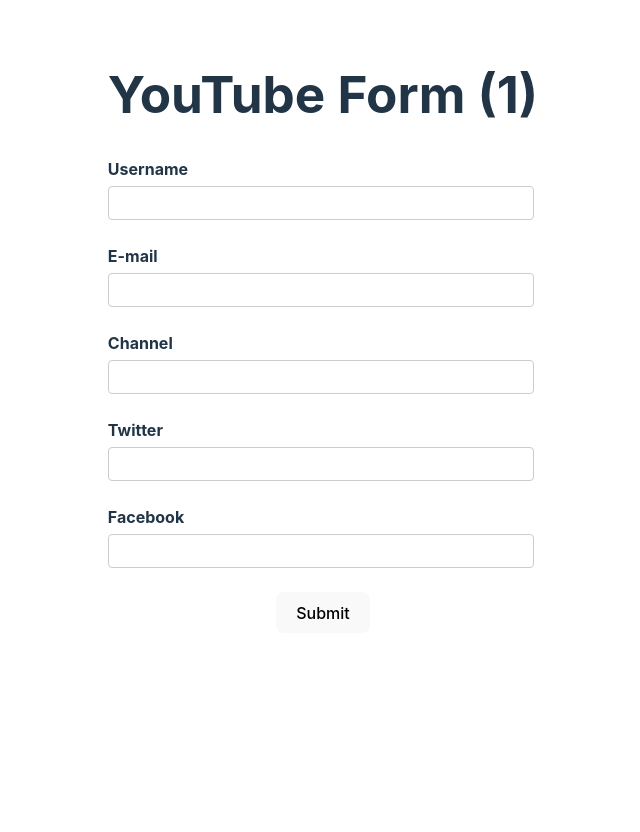
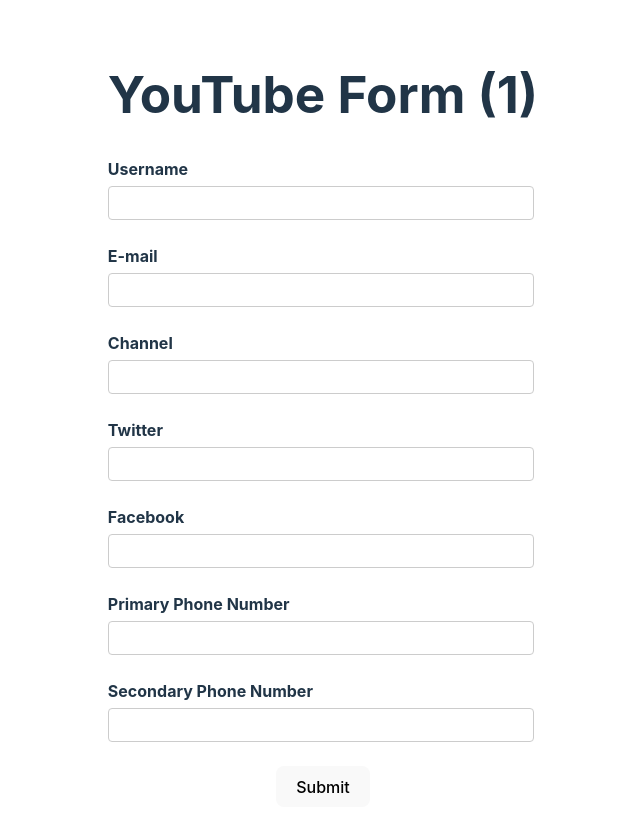
Before and after one commit to mahmud035/React-Hook-Form-Tutorials, a React (Vite) app: page / in a window 1280 px wide. Shown: the top 832 px of the page, without its empty margins (317-957 px from the left). Before the commit the page ends 800 px from the top, so only its background shows below. Built offline with nearby package versions, Linux system fonts and the light colour scheme.

Commit message:
14 - array

```diff
--- a/src/components/YouTubeForm.jsx
+++ b/src/components/YouTubeForm.jsx
@@ -31,6 +31,7 @@
         twitter: '',
         facebook: '',
       },
+      phoneNumbers: ['', ''],
     },
   });
 
@@ -133,6 +134,24 @@
           <input {...register('social.facebook')} type="text" id="facebook" />
         </div>
 
+        <div className="form-control">
+          <label htmlFor="primary-phone">Primary Phone Number</label>
+          <input
+            {...register('phoneNumbers[0]')}
+            type="text"
+            id="primary-phone"
+          />
+        </div>
+
+        <div className="form-control">
+          <label htmlFor="secondary-phone">Secondary Phone Number</label>
+          <input
+            {...register('phoneNumbers[1]')}
+            type="text"
+            id="secondary-phone"
+          />
+        </div>
+
         <button>Submit</button>
       </form>
       <DevTool control={control} /> {/* set up the dev tool */}
```
